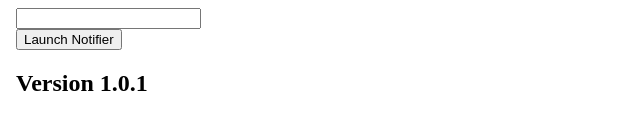
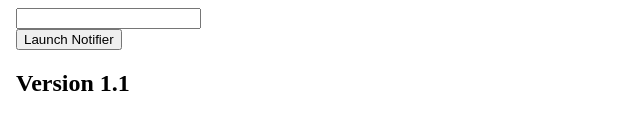
Before and after one commit to kanosy88/RobloxManager, a React (Vite) app in the folder src/renderer/: page / in a window 1280 px wide. Shown: the part 161-300 px from the top of the page, without its empty margins (0-640 px from the left). Built offline with nearby package versions, Linux system fonts and the light colour scheme.

Commit message:
docs: :bookmark: Changed version

```diff
--- a/package.json
+++ b/package.json
@@ -1,6 +1,6 @@
 {
   "name": "severion",
-  "version": "1.0.1",
+  "version": "1.1",
   "main": "./out/main/index.js",
   "author": "example.com",
   "homepage": "https://electron-vite.org",
--- a/src/renderer/src/App.tsx
+++ b/src/renderer/src/App.tsx
@@ -106,7 +106,7 @@ function App(): JSX.Element {
           </div>
         </div>
         <div className="p-2">
-          <h2 className="text-sm  font-bold text-gray-600 cursor-default">Version 1.0.1</h2>
+          <h2 className="text-sm  font-bold text-gray-600 cursor-default">Version 1.1</h2>
         </div>
       </div>
     </>
```
Also changed, not shown: screenshots/Screen1_1.1.png (added).
